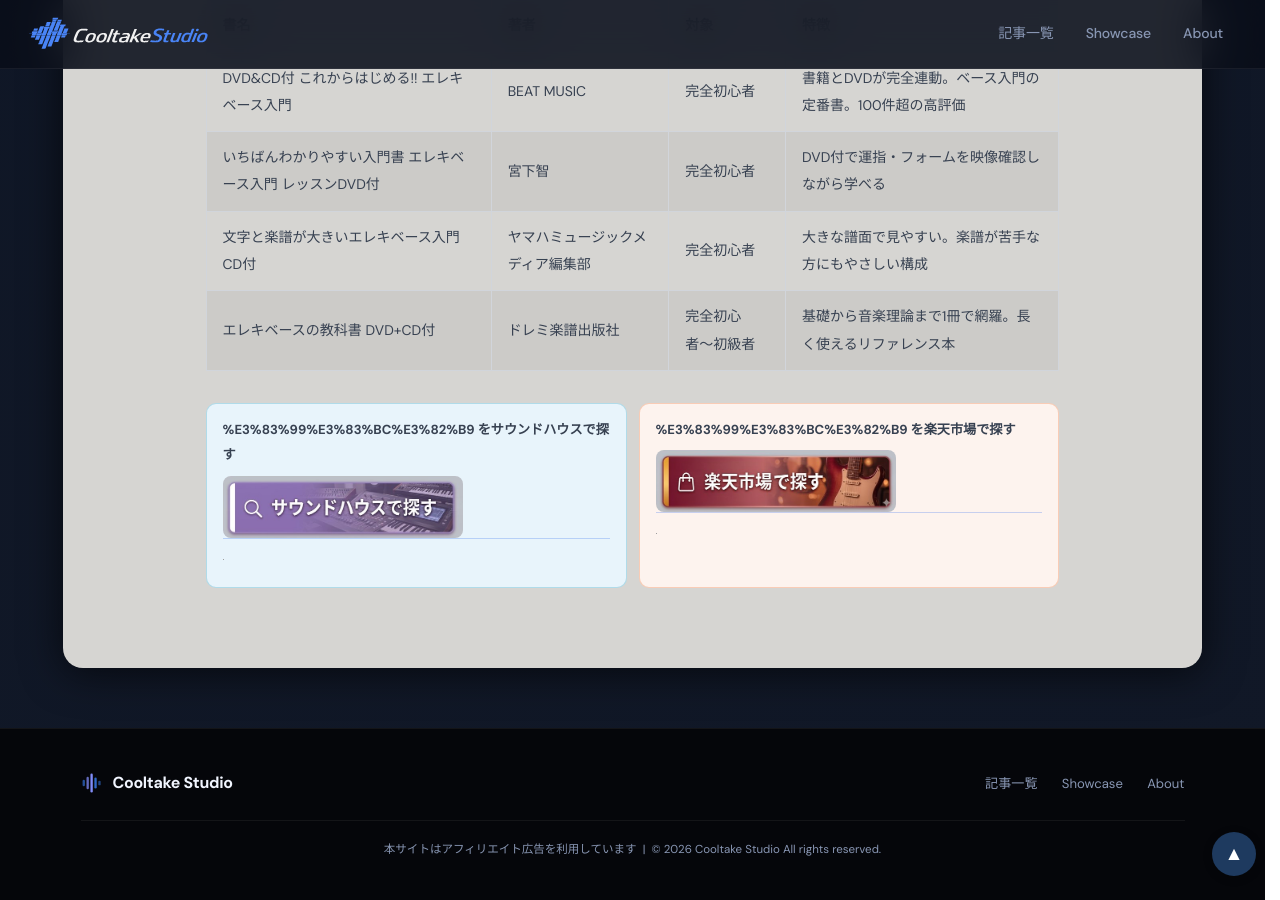
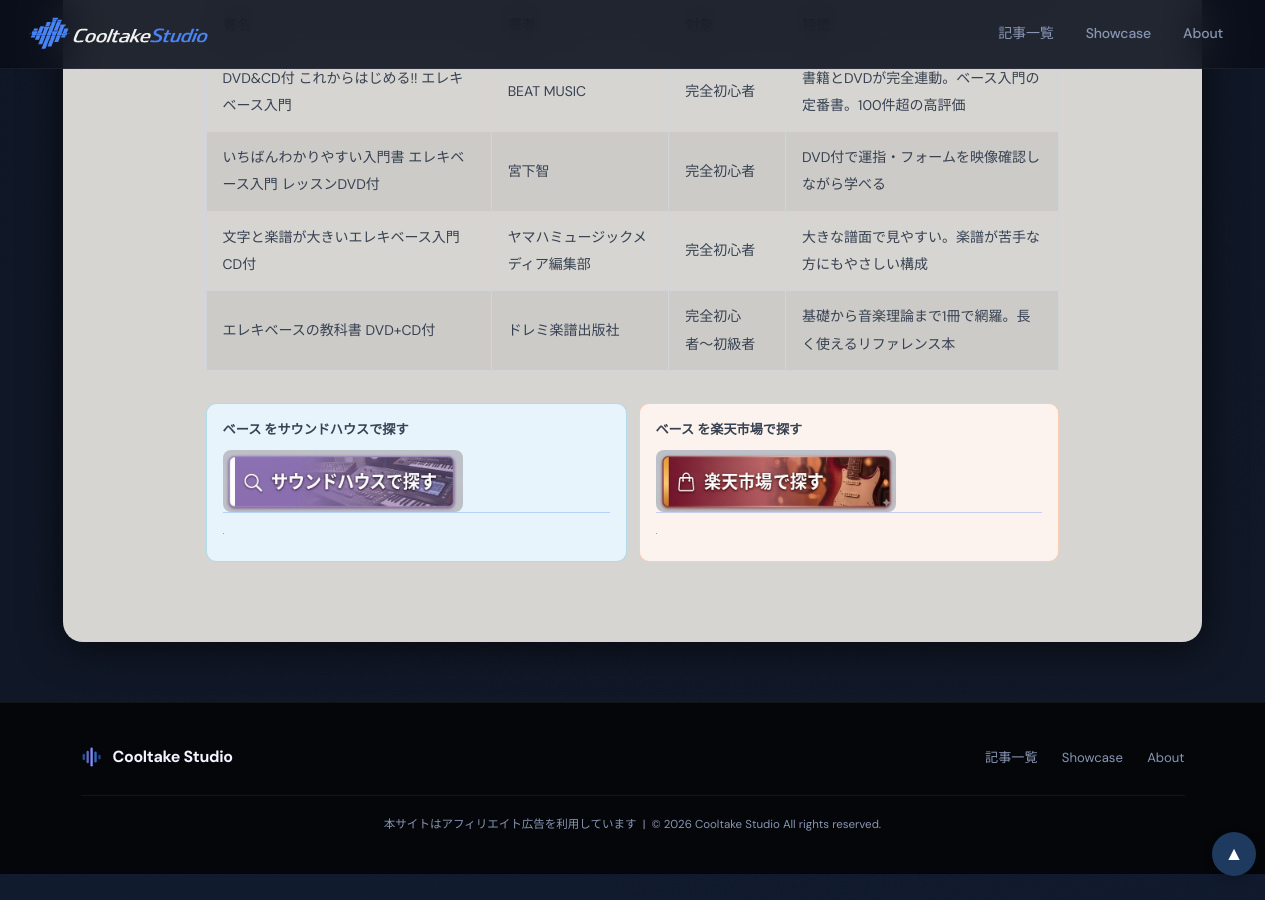
Before and after one commit to cooltake/cooltake-staging, a Jekyll site: the page built from _posts/2026-05-22-bass-guide.md, in a window 1280 px wide and 900 px high, scrolled down 5618 px. Built offline with Jekyll 4.4.1, drawn with Linux system fonts in a browser that asks for light colours; some web fonts are replaced; grey boxes are pictures that could not be loaded.

Commit message:
fix: decode URL-encoded keyword labels in shop buttons

```diff
--- a/_posts/2026-05-22-bass-guide.md
+++ b/_posts/2026-05-22-bass-guide.md
@@ -136,12 +136,12 @@ image: /assets/images/thumb-bass.png
 
 <div style="display:flex;gap:.75rem;margin:2rem 0;">
 <div style="flex:1;padding:.8rem 1rem 1rem;background:#e8f4fb;border-radius:10px;border:1px solid rgba(8,145,178,.25);">
-<p style="margin:0 0 .5rem;color:#374151;font-size:.82rem;font-weight:bold;">%E3%83%99%E3%83%BC%E3%82%B9 をサウンドハウスで探す</p>
+<p style="margin:0 0 .5rem;color:#374151;font-size:.82rem;font-weight:bold;">ベース をサウンドハウスで探す</p>
 <a href="https://h.accesstrade.net/sp/cc?rk=01001xqc00os63&url=https%3A%2F%2Fwww.soundhouse.co.jp%2Fsearch%2Findex%2F%3Fsearch_all%3D%25E3%2583%2599%25E3%2583%25BC%25E3%2582%25B9" rel="nofollow" referrerpolicy="no-referrer-when-downgrade" style="display:block;text-decoration:none;"><img src="/assets/images/btn-soundhouse.jpg" alt="サウンドハウスで探す" width="240" style="height:auto;border-radius:8px;display:block;"></a>
 <img src="https://h.accesstrade.net/sp/rr?rk=01001xqc00os63" width="1" height="1" border="0" alt="" loading="lazy">
 </div>
 <div style="flex:1;padding:.8rem 1rem 1rem;background:#fdf3ee;border-radius:10px;border:1px solid rgba(234,88,12,.25);">
-<p style="margin:0 0 .5rem;color:#374151;font-size:.82rem;font-weight:bold;">%E3%83%99%E3%83%BC%E3%82%B9 を楽天市場で探す</p>
+<p style="margin:0 0 .5rem;color:#374151;font-size:.82rem;font-weight:bold;">ベース を楽天市場で探す</p>
 <a href="https://hb.afl.rakuten.co.jp/hgc/0b15ddc7.28c5c9ed.0b15ddc8.5d23dd4d/?pc=https%3A%2F%2Fsearch.rakuten.co.jp%2Fsearch%2Fmall%2F%25E3%2583%2599%25E3%2583%25BC%25E3%2582%25B9+%25E5%2588%259D%25E5%25BF%2583%25E8%2580%2585+%25E3%2582%25BB%25E3%2583%2583%25E3%2583%2588%2F" rel="nofollow" referrerpolicy="no-referrer-when-downgrade" style="display:block;text-decoration:none;"><img src="/assets/images/btn-rakuten.jpg" alt="楽天市場で探す" width="240" style="height:auto;border-radius:8px;display:block;"></a>
 <img src="//i.moshimo.com/af/i/impression?a_id=5565352&amp;p_id=54&amp;pc_id=54&amp;pl_id=616" width="1" height="1" style="border:none;" alt="" loading="lazy">
 </div>
```
